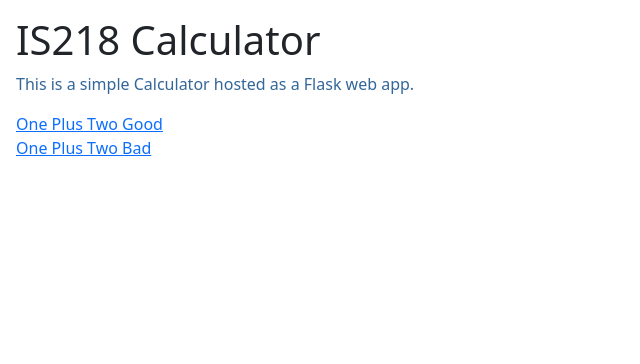
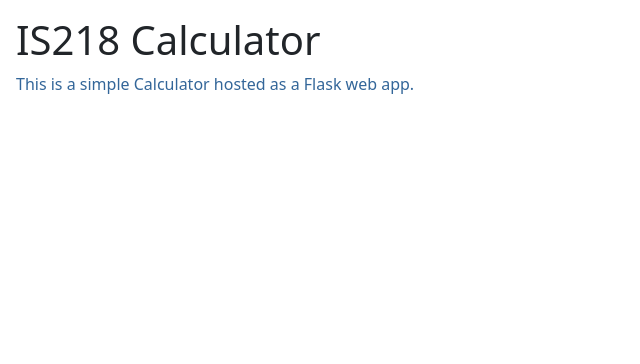
Before and after one commit to SPowers123/Project3v2, a Flask app: page / in a window 1280 px wide. Shown: the part 56-420 px from the top of the page, without its empty margins (0-640 px from the left). Run offline with Flask 2, Linux system fonts and the light colour scheme; some libraries are stand-ins or nearby versions.

Commit message:
Update index.html

```diff
--- a/app/templates/index.html
+++ b/app/templates/index.html
@@ -12,6 +12,5 @@
       This is a simple Calculator hosted as a Flask web app.
     </p>
 
-<a href="/good/1.0/2.0">One Plus Two Good</a><br>
-<a href="/bad/1/2">One Plus Two Bad</a>
+
 {% endblock %}
```
